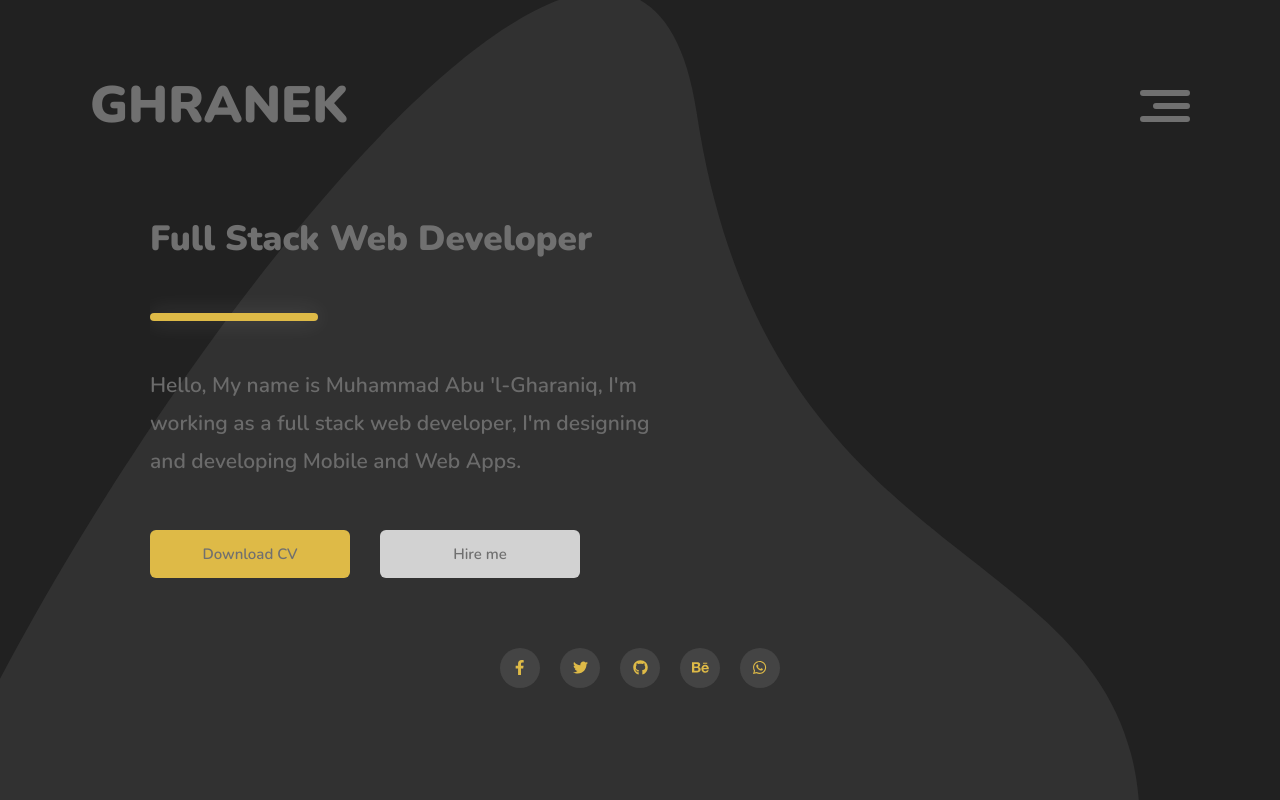
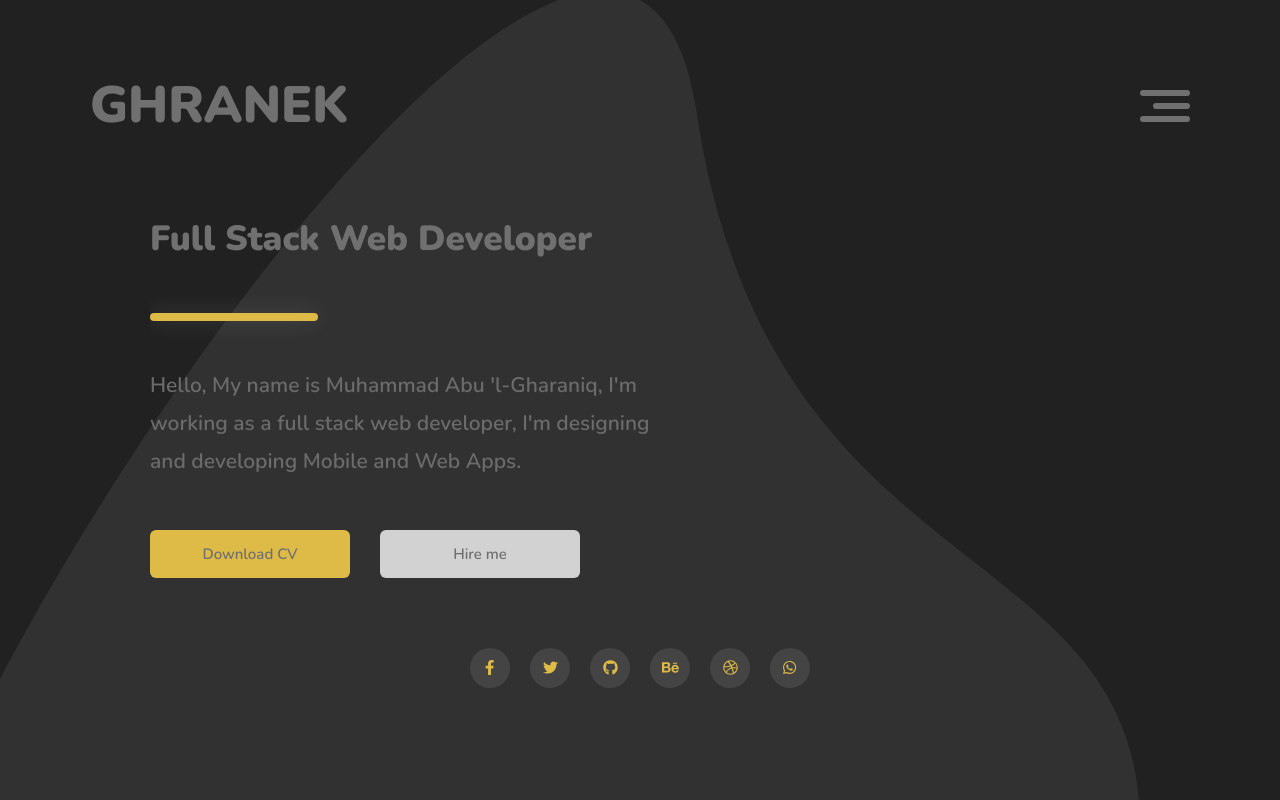
Before and after one commit to midoghranek/ghranek, a React (Create React App) app: page / in a window 1280 px wide. Built offline with nearby package versions, Linux system fonts and the light colour scheme.

Commit message:
dribbble icon

```diff
--- a/src/components/Social.js
+++ b/src/components/Social.js
@@ -6,7 +6,8 @@ import {
   faGithub,
   faBehance,
   faWhatsapp,
-  faFacebookF
+  faFacebookF,
+  faDribbble
 } from "@fortawesome/free-brands-svg-icons";
 
 import socialLinks from "../constants/social.json";
@@ -23,6 +24,8 @@ socialLinks.map(social => {
       return (social.icon = <FontAwesomeIcon icon={faGithub} />);
     case "behance":
       return (social.icon = <FontAwesomeIcon icon={faBehance} />);
+    case "dribbble":
+      return (social.icon = <FontAwesomeIcon icon={faDribbble} />);
     case "whatsapp":
       return (social.icon = <FontAwesomeIcon icon={faWhatsapp} />);
   }
--- a/src/constants/social.json
+++ b/src/constants/social.json
@@ -16,6 +16,10 @@
     "link": "https://www.behance.net/midoghranek"
   },
   {
+    "name": "dribbble",
+    "link": "https://dribbble.com/midoghranek"
+  },
+  {
     "name": "whatsapp",
     "link": "https://wa.me/201289454915"
   }
```
